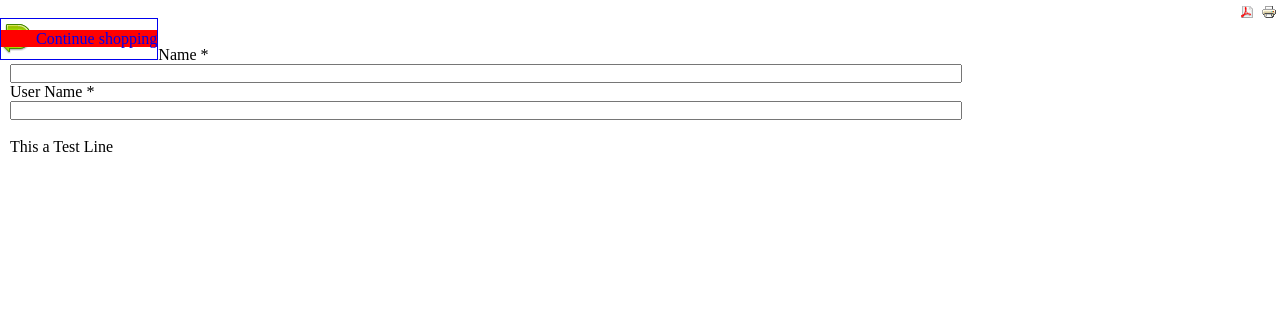
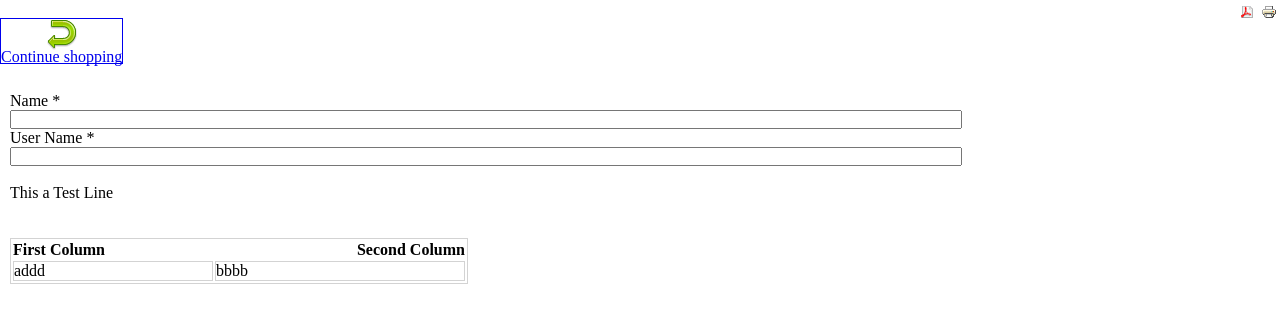
Before and after one commit to kaitathk/TestWebProject, a plain HTML site: page TestWebProj2/WebContent/Test7.html in a window 1280 px wide. Drawn offline with Linux system fonts and the light colour scheme.

Commit message:
27-Mar-2014

```diff
--- a/TestWebProj2/WebContent/Test7.html
+++ b/TestWebProj2/WebContent/Test7.html
@@ -53,17 +53,35 @@ img{
 .continue_link {
 	border:1px solid;
 	background:url("images/icon_32/arrow_undo.png")
-		no-repeat scroll left center rgba(0,0,0,0);
-		line-height:40px;
-		display:inline-block;
+		no-repeat scroll center top rgba(0,0,0,0);
+ 		line-height:40px;
+		display:table-cell;
+		padding-top:32px;
 }
 
 .continue_link span {
 	margin:0px;
-	padding-left:35px;
+	padding-left:0px;
 	vertical-align:bottom;
- 	background-color:red;
+	text-align:bottom;
+	line-height:12px;
+	width:20px;
+/*  	background-color:red; */
 }
+
+#tab tr td{
+	margin:0px;
+	padding:0px;
+	border:1px solid lightgrey;
+}
+
+table.tab th{
+	text-align:left;
+	margin:0px;
+	padding:0px;
+	border:1px solid lightgrey;
+}
+
 
 </style>
 
@@ -81,11 +99,11 @@ img{
 </div>
 
 <br />
-<div id="clink" style="float:left;width=50%;text-align:right;">
+
 <a class="continue_link" href="#">
 <span>Continue shopping</span>
 </a>
-</div>
+
 <br />
 <form name="josForm" id="josForm">
 
@@ -112,6 +130,17 @@ img{
 	<br />
 	<div style="display:none;"> This is a hidden Test Line </div>
 
+<br />
+<table id="tab" style="border:1px solid lightgrey">
+<tbody>
+<th width=200px align="left">First Column</th>
+<th width=250px align="right">Second Column</th>
+<tr>
+<td>addd</td>
+<td>bbbb</td>
+</tr>
+</tbody>
+</table>
 </form>
 </body>
 </html>
```
Also changed, not shown: TestWebProj2/WebContent/Test9.html (+2 -2 lines).
